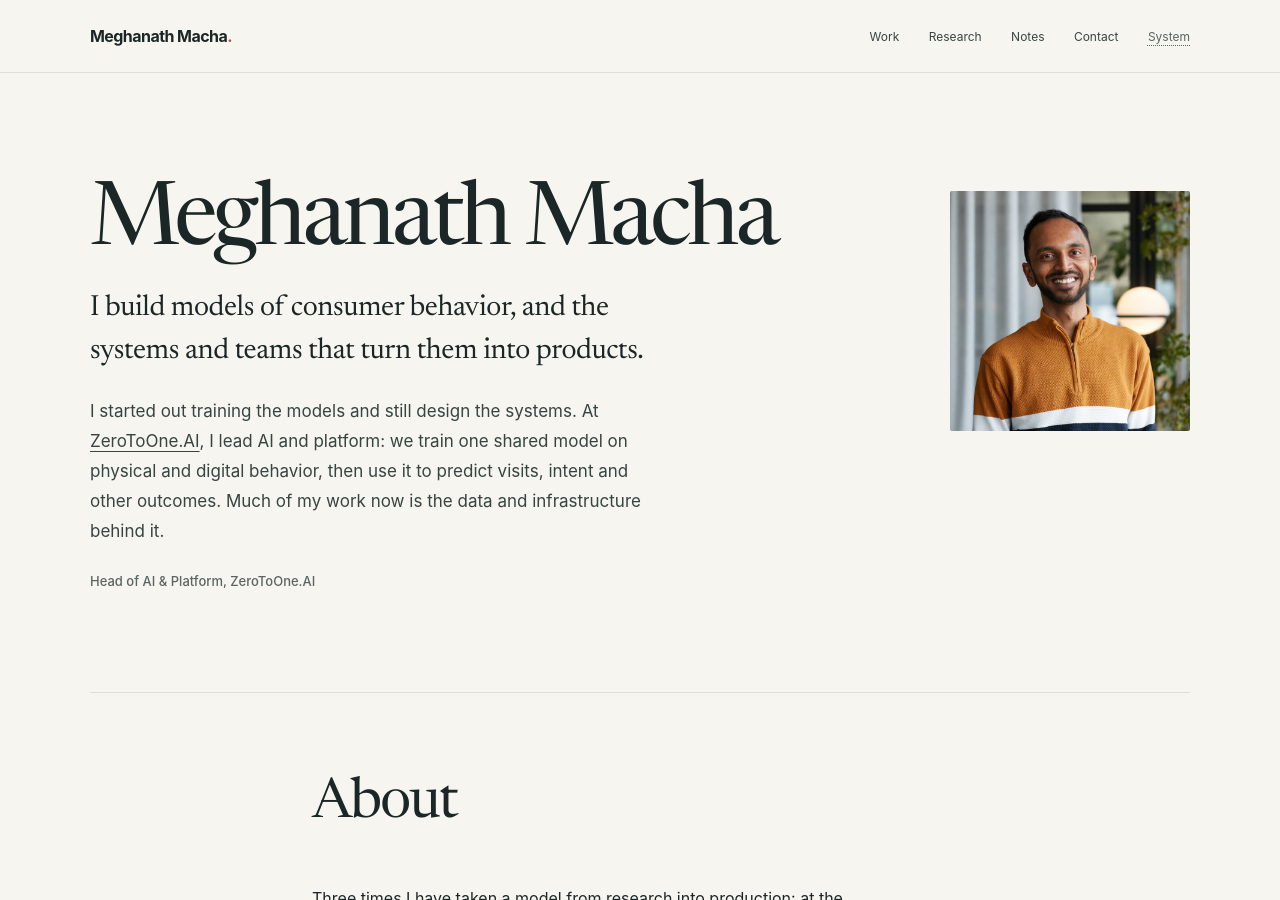
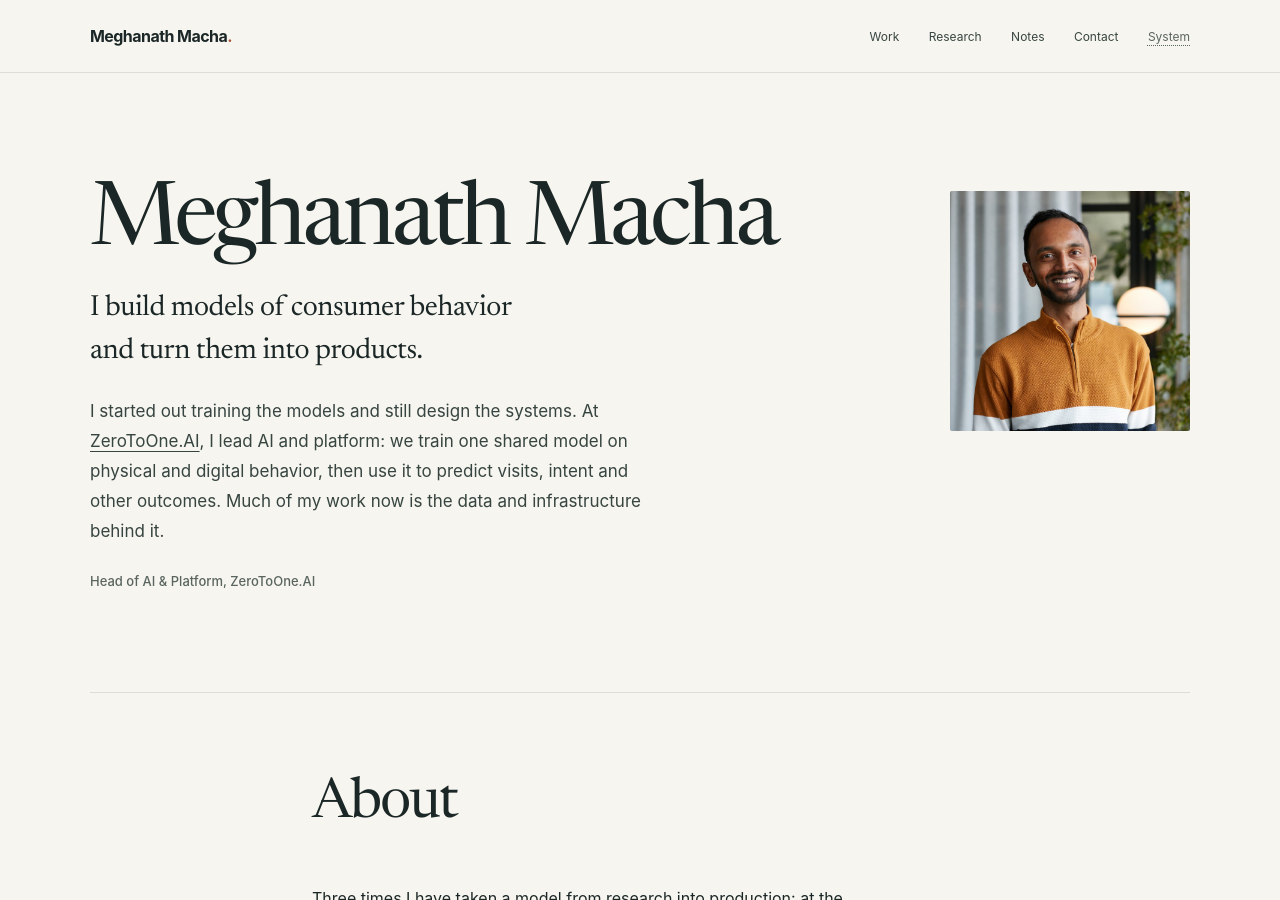
Before and after one commit to mmacha/mmacha.github.io, a Jekyll site: the page built from index.html, in a window 1280 px wide and 900 px high. Built offline with Jekyll 4.4.1, drawn with Linux system fonts in a browser that asks for light colours.

Commit message:
Shorter tagline
Co-Authored-By: Claude Fable 5.1 <noreply@anthropic.com>

```diff
--- a/index.html
+++ b/index.html
@@ -2,7 +2,7 @@
 layout: default
 title: "Meghanath Macha | AI & Platform"
 description: "Meghanath Macha builds vertical foundation models of consumer behavior and the ML platforms that serve them. Head of AI & Platform at ZeroToOne.AI."
-og_description: "I build models of consumer behavior, and the systems and teams that turn them into products."
+og_description: "I build models of consumer behavior and turn them into products."
 og_type: profile
 ---
   <section id="top" class="hero wrap" aria-labelledby="hero-title">
@@ -10,7 +10,7 @@ og_type: profile
       <div>
         <h1 id="hero-title">Meghanath Macha</h1>
         <div class="hero-copy">
-          <p class="hero-lead">I build models of consumer behavior, and the systems and teams that turn them into products.</p>
+          <p class="hero-lead">I build models of consumer behavior and turn them into products.</p>
           <p class="hero-second">I started out training the models and still design the systems. At <a href="https://www.zerotoone.ai/" target="_blank" rel="noopener noreferrer">ZeroToOne.AI</a>, I lead AI and platform: we train one shared model on physical and digital behavior, then use it to predict visits, intent and other outcomes. Much of my work now is the data and infrastructure behind it.</p>
         </div>
         <p class="role">Head of AI &amp; Platform, ZeroToOne.AI</p>
```
